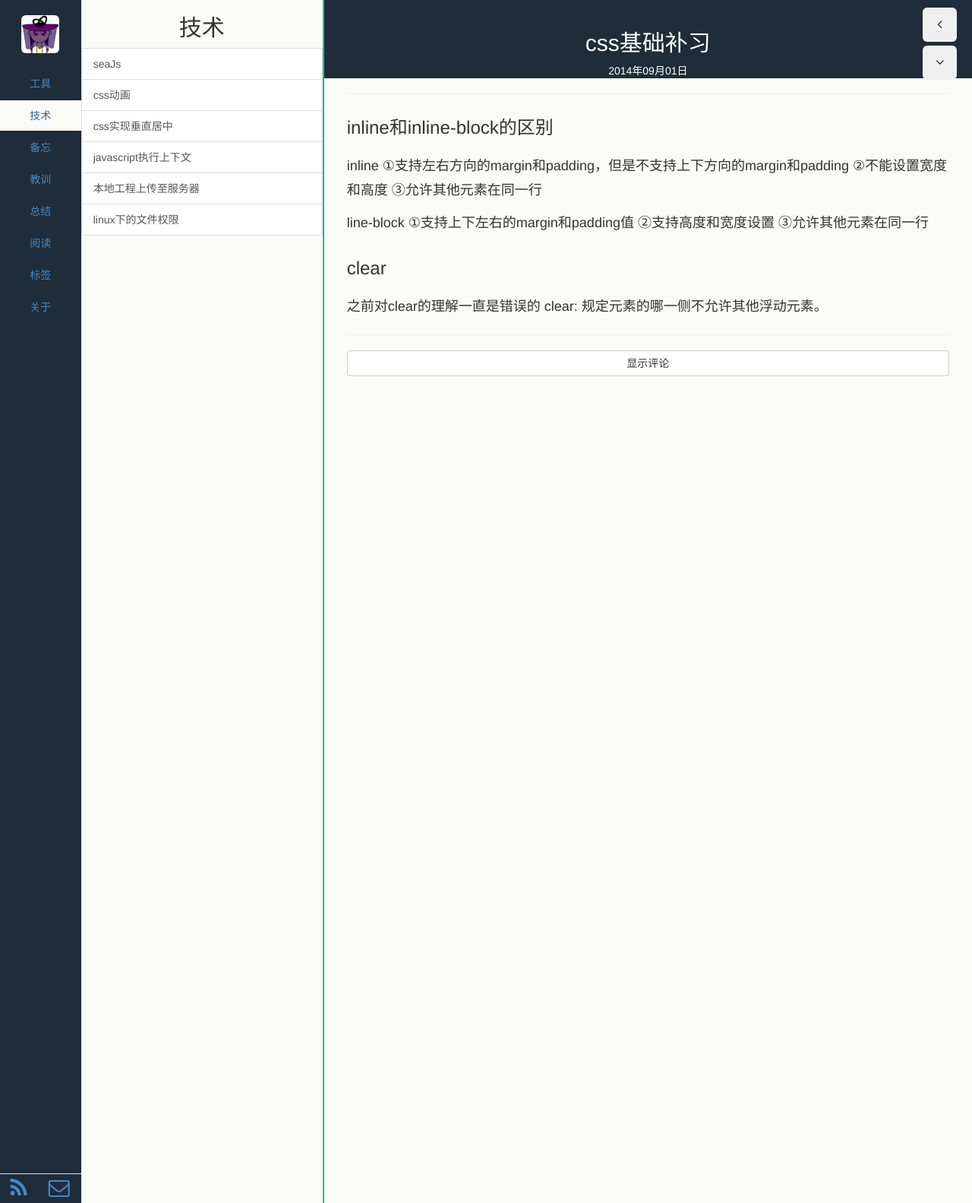
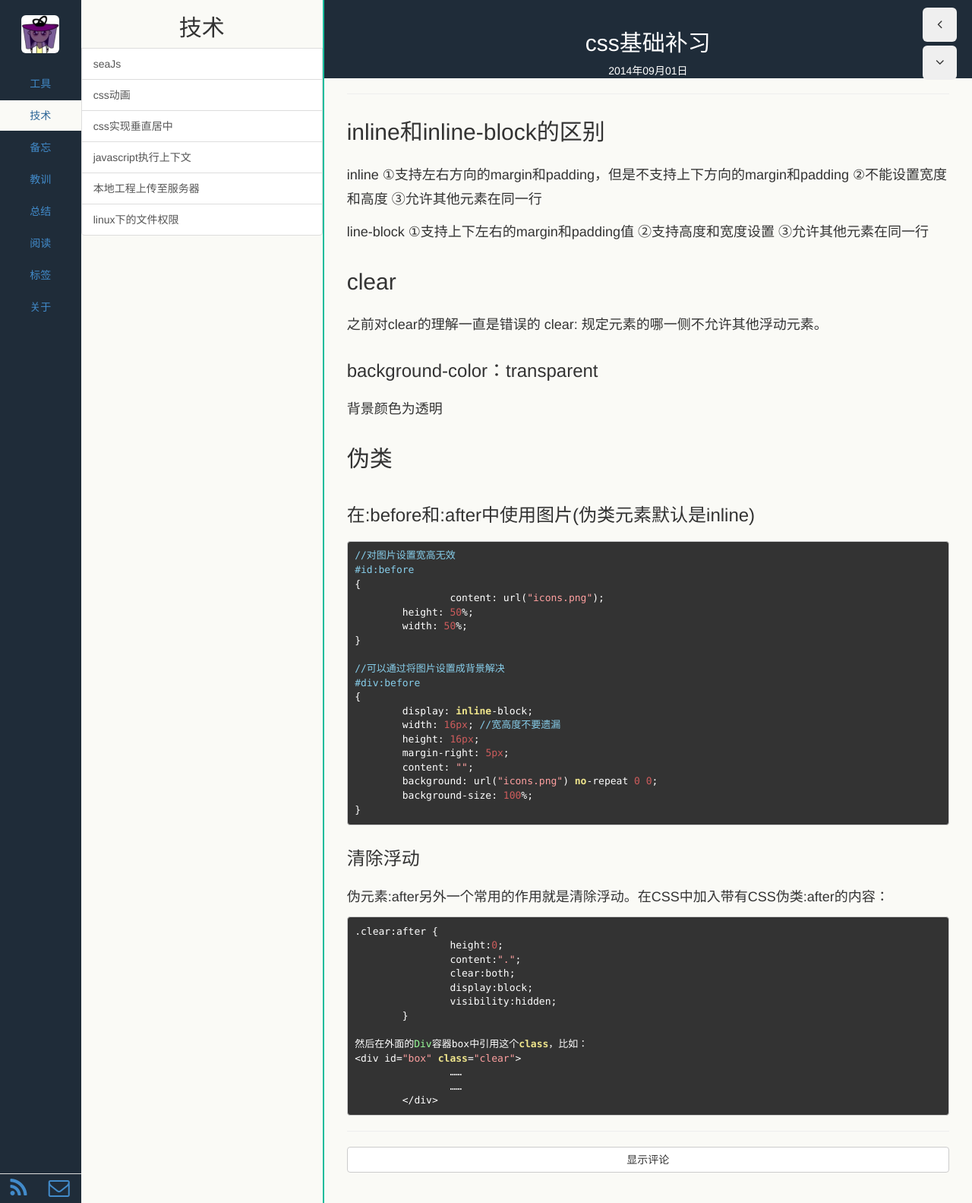
Before and after one commit to echoZQ/echo-blog, a Jekyll site: the page built from _posts/2014-09-01-sth-about-css.md, in a window 1280 px wide. Shown: the whole page at 76% size. Built offline with Jekyll 4.4.1, drawn with Linux system fonts in a browser that asks for light colours; Markdown is read by kramdown in place of the engine named in the settings.

Commit message:
css伪类 图片宽高及浮动清除

```diff
--- a/_posts/2014-09-01-sth-about-css.md
+++ b/_posts/2014-09-01-sth-about-css.md
@@ -6,7 +6,7 @@ tags: css
 description: 每天积累一点，多看别人的博客
 ---
 
-### inline和inline-block的区别
+## inline和inline-block的区别
 inline
 ①支持左右方向的margin和padding，但是不支持上下方向的margin和padding
 ②不能设置宽度和高度
@@ -17,7 +17,49 @@ line-block
 ②支持高度和宽度设置
 ③允许其他元素在同一行
 
-
-### clear
+## clear
 之前对clear的理解一直是错误的
 clear: 规定元素的哪一侧不允许其他浮动元素。
+
+### background-color：transparent
+背景颜色为透明
+
+## 伪类
+### 在:before和:after中使用图片(伪类元素默认是inline)
+
+	//对图片设置宽高无效
+	#id:before
+	{
+   		content: url("icons.png");
+    	height: 50%;
+    	width: 50%;
+	}
+
+	//可以通过将图片设置成背景解决
+	#div:before
+	{
+    	display: inline-block;
+    	width: 16px; //宽高度不要遗漏
+    	height: 16px;
+    	margin-right: 5px;
+    	content: "";
+    	background: url("icons.png") no-repeat 0 0;
+    	background-size: 100%;
+	}
+
+### 清除浮动
+伪元素:after另外一个常用的作用就是清除浮动。在CSS中加入带有CSS伪类:after的内容：
+
+	.clear:after {
+  		height:0;
+  		content:".";
+  		clear:both;
+  		display:block;
+  		visibility:hidden;
+		}
+
+    然后在外面的Div容器box中引用这个class，比如：
+	<div id="box" class="clear">
+  		……
+  		……
+  	</div>
```
